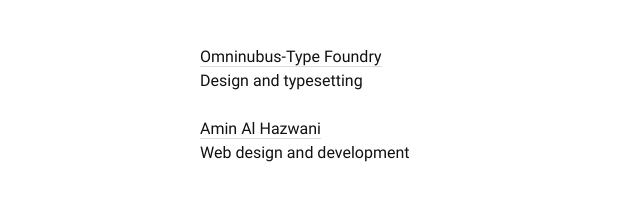
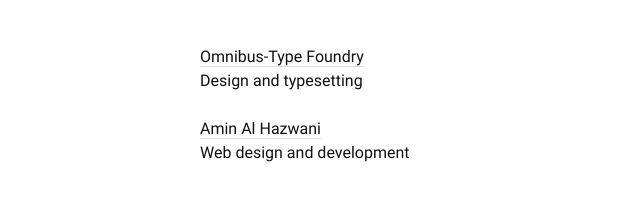
Before and after one commit to googlefonts/omnibus, a website: page src/html/index.html in a window 1280 px wide. Shown: the part 471-678 px from the top of the page, 0-640 px from the left. Drawn offline with nearby package versions, Linux system fonts and the light colour scheme; files that its build step writes are made by us from their sources; files whose address does not match are found by name; a web font is replaced by a local one.

Commit message:
[fix] typo

```diff
--- a/src/html/sections/intro.html
+++ b/src/html/sections/intro.html
@@ -11,7 +11,7 @@
     </div>
     <div class="u-push-btm-double">
       <p class="u-push-btm-none">
-        <a class="u-td-underline" href="http://www.omnibus-type.com/">Omninubus-Type Foundry</a>
+        <a class="u-td-underline" href="http://www.omnibus-type.com/">Omnibus-Type Foundry</a>
       </p>
       <p>Design and typesetting</p>
       <p class="u-push-btm-none">
```
